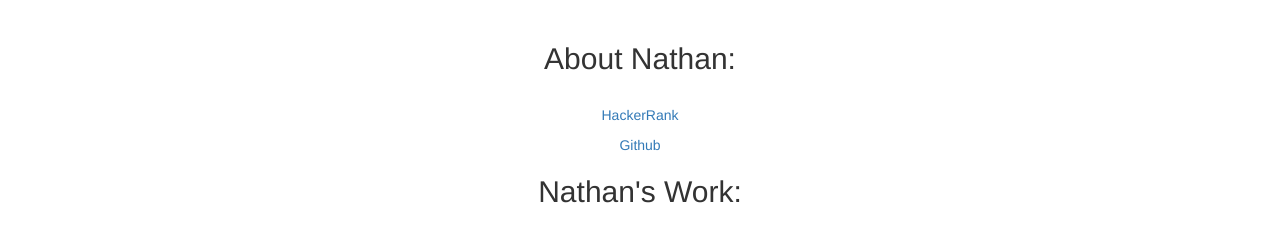
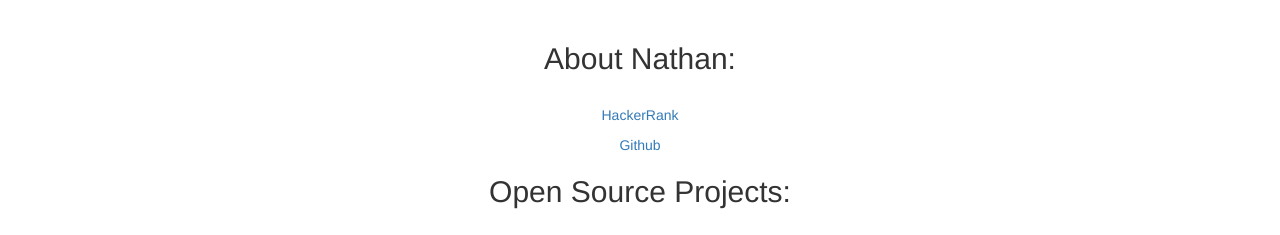
Before and after one commit to nrfowler/nrfowler.github.io, a plain HTML site: page index.html in a window 1280 px wide. Shown: the part 182-417 px from the top of the page. Drawn offline with nearby package versions, Linux system fonts and the light colour scheme.

Commit message:
Update index.html

```diff
--- a/index.html
+++ b/index.html
@@ -22,7 +22,7 @@
 
 </div>
 <div align="center">
-<h2 id="portfolio"> Nathan's Work: </h2>
+<h2 id="portfolio"> Open Source Projects: </h2>
 <br>
 <table class="thumbs">
   <tr>
```
